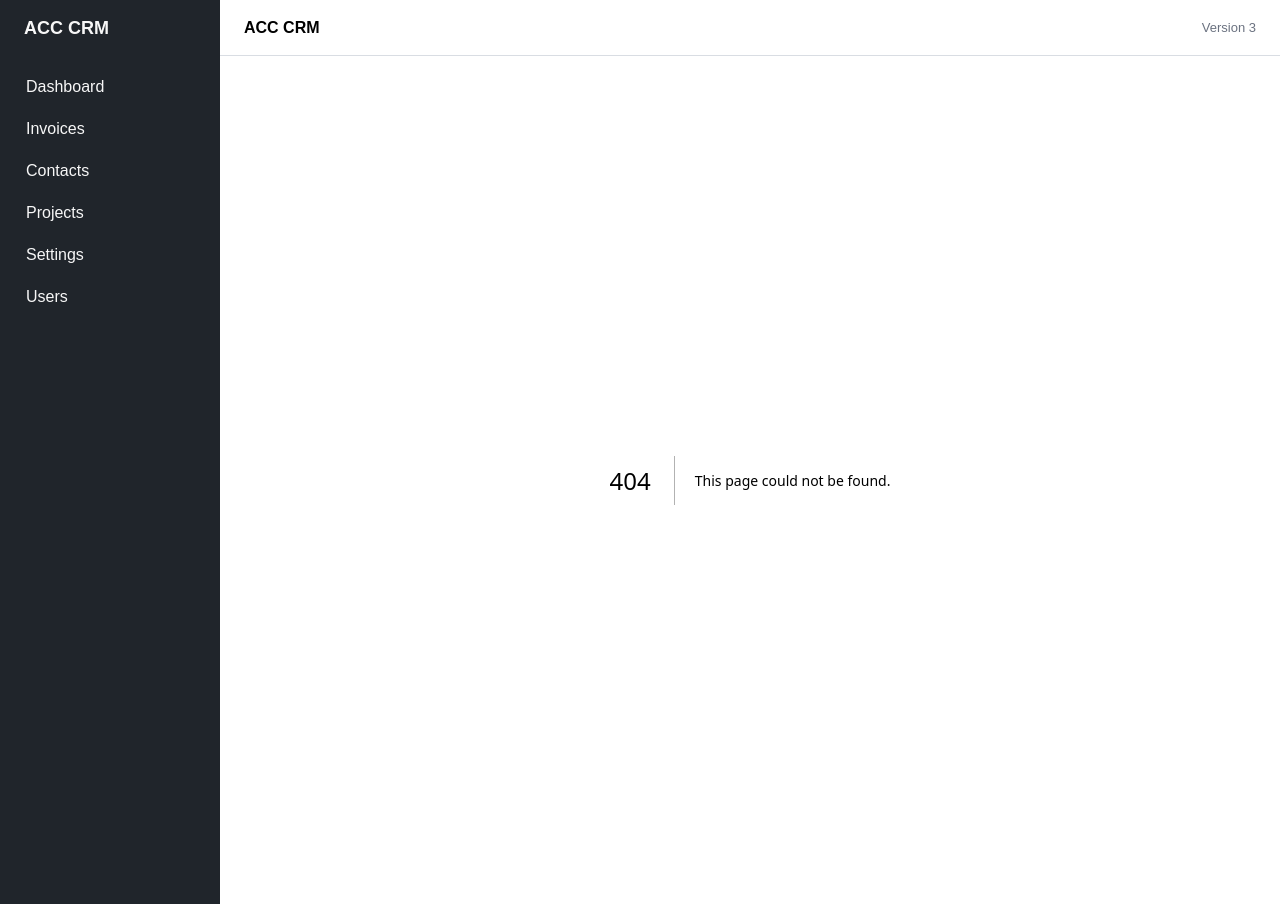
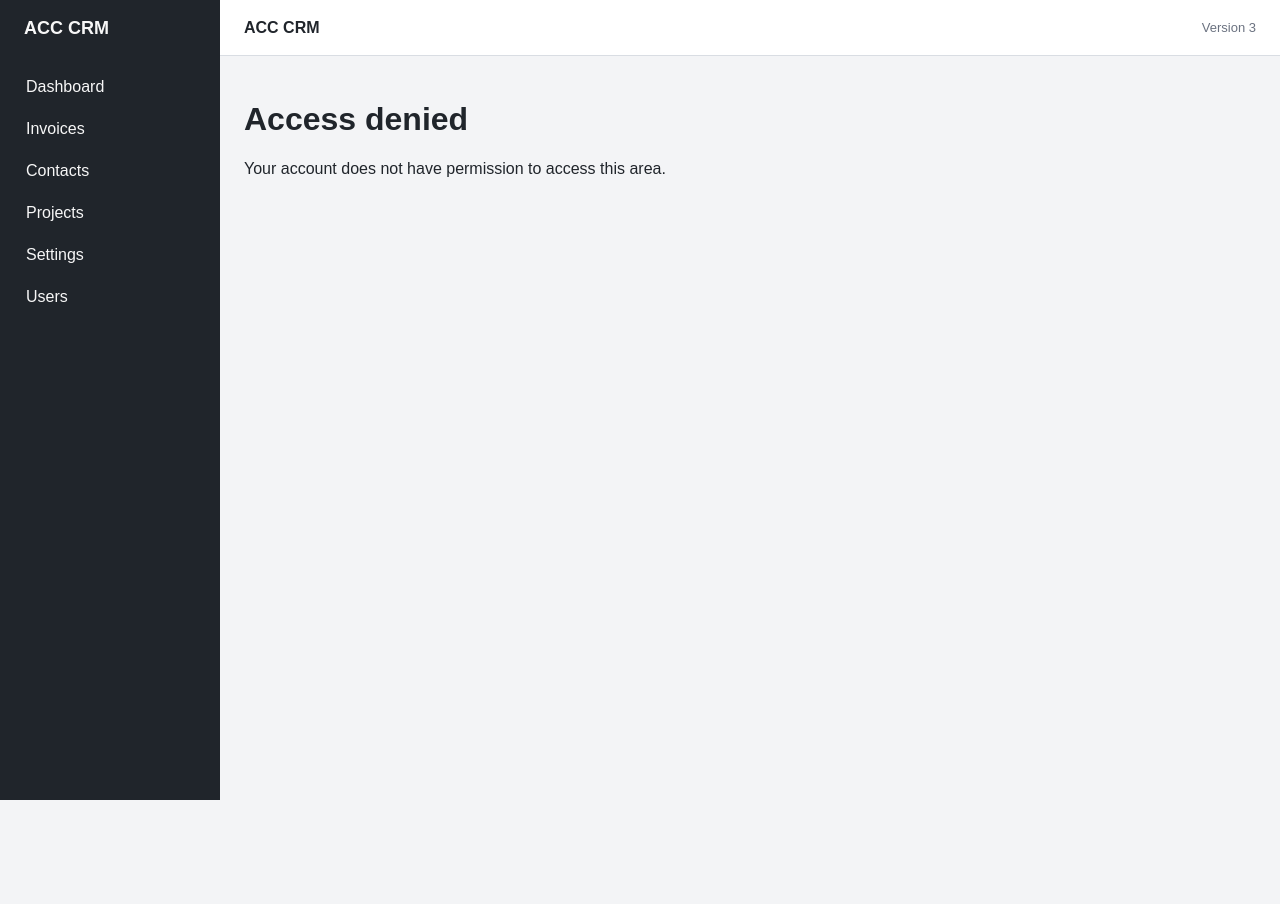
Before and after one commit to mlpk21d/acc-crm-v3, a Next.js app: page /forbidden in a window 1280 px wide. Before the commit this address had no page. After the commit the page ends 800 px from the top, so only its background shows below. Built offline with nearby package versions, Linux system fonts and the light colour scheme.

Commit message:
Auth foundation: src/app/forbidden/page.tsx

```diff
--- /dev/null
+++ b/src/app/forbidden/page.tsx
@@ -0,0 +1,3 @@
+export default function ForbiddenPage() {
+  return <main className="auth-page"><h1>Access denied</h1><p>Your account does not have permission to access this area.</p></main>;
+}
```
